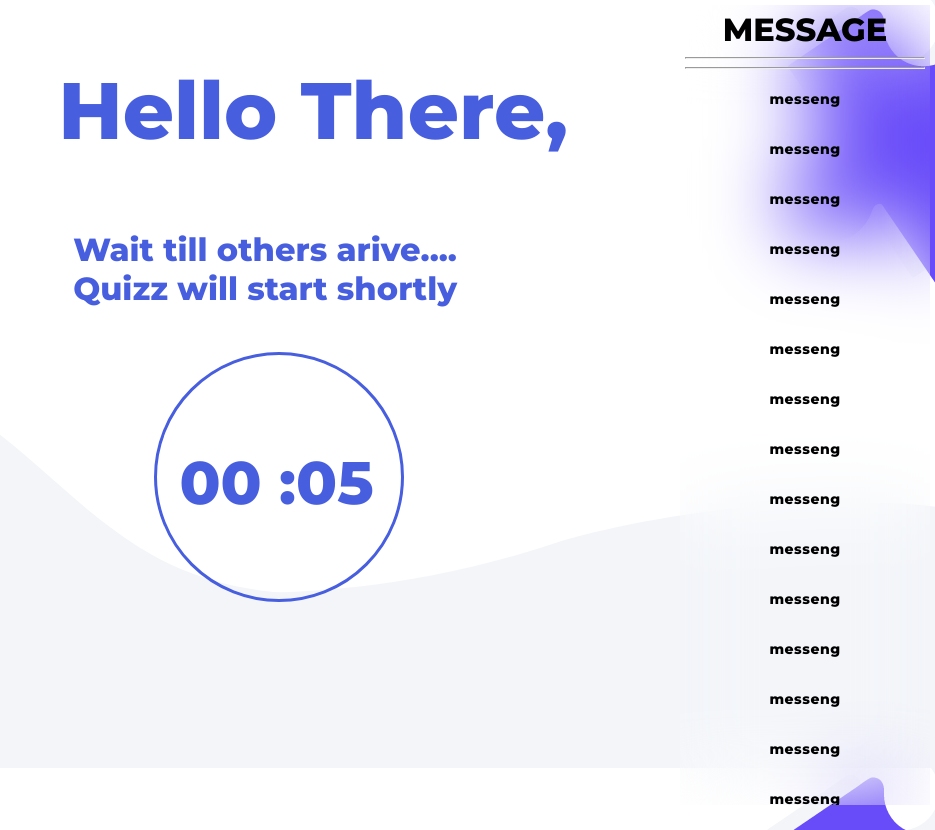
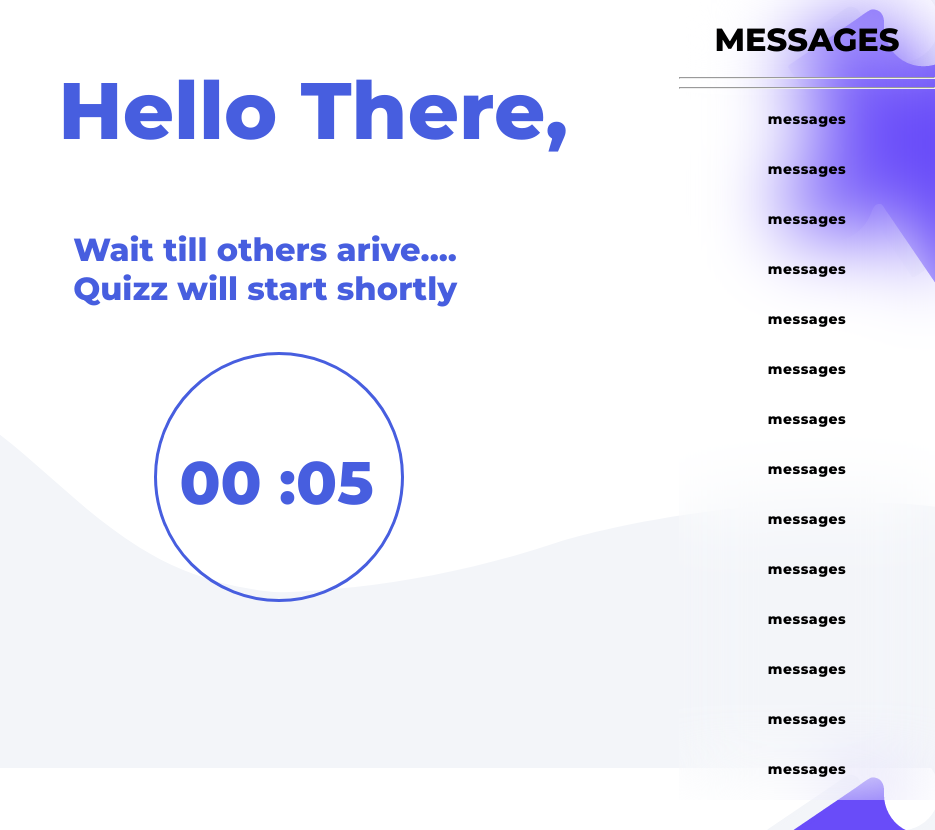
Before and after one commit to mlsacbvp/quiz-webapp-client, a React app: page / in a window 1280 px wide. Shown: the whole page, without its empty margins (345-1280 px from the left). Built offline with nearby package versions, Linux system fonts and the light colour scheme.

Commit message:
updated the changes

```diff
--- a/src/components/Lounge.css
+++ b/src/components/Lounge.css
@@ -19,6 +19,28 @@
 
     color: black;
 }
+.srol{
+    height: 100%;
+    width: 20%;
+    overflow-y: scroll;
+    scrollbar-width: 10px;
+}
+.scroll::-webkit-scrollbar{
+    width: 10px;
+  }
+.scroll::-webkit-scrollbar-thumb{
+    border-radius: 50px;
+    background-color: #475edf;
+    background: linear-gradient(#576ce0,rgb(113, 122, 218),#475edf );
+}
+.scroll::-webkit-scrollbar-track{
+    backdrop-filter: blur(50px);
+  }
+
+.msgTitle{
+    padding:20px 10px 10px 10px;
+}
+
 .timer{
 
     padding: 70px;
@@ -31,8 +53,6 @@
     color: black;
     text-align: center;
     font-weight: bold;
-}
-.cover{
 }
 .timerspn{
     border: solid;
--- a/src/components/Lounge.js
+++ b/src/components/Lounge.js
@@ -37,37 +37,38 @@ function Lounge({curr}){
 
     return(
         <div>
-              <style
+              {/* <style
     dangerouslySetInnerHTML={{
       __html:
-        "\n\t\t\th1 {\n\t\t\t\tcolor:white;\n\t\t\t}\n\t\t\tdiv.gfg {\n\t\t\t\tmargin:5px;\n\t\t\t\tpadding:5px;\n\t\t\t\tcolor: white;\n\t\t\t\twidth: 250px;\n\t\t\t\theight: 100%;\n\t\t\t\toverflow: auto;\n\t\t\t\ttext-align:justify;\n        position:fixed;\n        \n\n\t\t\t}\n\t\t"
+        "\n\t\t\th1 {\n\t\t\t\tcolor:white;\n\t\t\t}\n\t\t\tdiv.srol {\n\t\t\t\tmargin:5px;\n\t\t\t\tpadding:5px;\n\t\t\t\tcolor: white;\n\t\t\t\twidth: 250px;\n\t\t\t\theight: 100%;\n\t\t\t\toverflow: auto;\n\t\t\t\ttext-align:justify;\n        position:fixed;\n        \n\n\t\t\t}\n\t\t"
     }}
-  />
-    <div className="gfg scroll">
-        <h1 className='msg'>MESSAGE</h1>
+  /> */}
+    <div className="srol scroll scrollbar">
+        <h1 className='msg msgTitle'>MESSAGES</h1>
+        <hr></hr>
+        <hr></hr>
 
 
-        <hr></hr><hr></hr>
 
-        <h3 className='messegeBox'><p className='msg'>messeng</p></h3>
-        <h3 className='messegeBox'><p className='msg'>messeng</p></h3>
-        <h3 className='messegeBox'><p className='msg'>messeng</p></h3>
-        <h3 className='messegeBox'><p className='msg'>messeng</p></h3>
-        <h3 className='messegeBox'><p className='msg'>messeng</p></h3>
-        <h3 className='messegeBox'><p className='msg'>messeng</p></h3>
-        <h3 className='messegeBox'><p className='msg'>messeng</p></h3>
-        <h3 className='messegeBox'><p className='msg'>messeng</p></h3>
-        <h3 className='messegeBox'><p className='msg'>messeng</p></h3>
-        <h3 className='messegeBox'><p className='msg'>messeng</p></h3>
-        <h3 className='messegeBox'><p className='msg'>messeng</p></h3>
-        <h3 className='messegeBox'><p className='msg'>messeng</p></h3>
-        <h3 className='messegeBox'><p className='msg'>messeng</p></h3>
-        <h3 className='messegeBox'><p className='msg'>messeng</p></h3>
-        <h3 className='messegeBox'><p className='msg'>messeng</p></h3>
-        <h3 className='messegeBox'><p className='msg'>messeng</p></h3>
-        <h3 className='messegeBox'><p className='msg'>messeng</p></h3>
-        <h3 className='messegeBox'><p className='msg'>messeng</p></h3>
-        <h3 className='messegeBox'><p className='msg'>messeng</p></h3>
+        <h3 className='messegeBox'><p className='msg'>messages</p></h3>
+        <h3 className='messegeBox'><p className='msg'>messages</p></h3>
+        <h3 className='messegeBox'><p className='msg'>messages</p></h3>
+        <h3 className='messegeBox'><p className='msg'>messages</p></h3>
+        <h3 className='messegeBox'><p className='msg'>messages</p></h3>
+        <h3 className='messegeBox'><p className='msg'>messages</p></h3>
+        <h3 className='messegeBox'><p className='msg'>messages</p></h3>
+        <h3 className='messegeBox'><p className='msg'>messages</p></h3>
+        <h3 className='messegeBox'><p className='msg'>messages</p></h3>
+        <h3 className='messegeBox'><p className='msg'>messages</p></h3>
+        <h3 className='messegeBox'><p className='msg'>messages</p></h3>
+        <h3 className='messegeBox'><p className='msg'>messages</p></h3>
+        <h3 className='messegeBox'><p className='msg'>messages</p></h3>
+        <h3 className='messegeBox'><p className='msg'>messages</p></h3>
+        <h3 className='messegeBox'><p className='msg'>messages</p></h3>
+        <h3 className='messegeBox'><p className='msg'>messages</p></h3>
+        <h3 className='messegeBox'><p className='msg'>messages</p></h3>
+        <h3 className='messegeBox'><p className='msg'>messages</p></h3>
+        <h3 className='messegeBox'><p className='msg'>messages</p></h3>
     </div>
             <h1 className='text hello glow'>Hello There,</h1>
             <div className='waitingText'>
```
